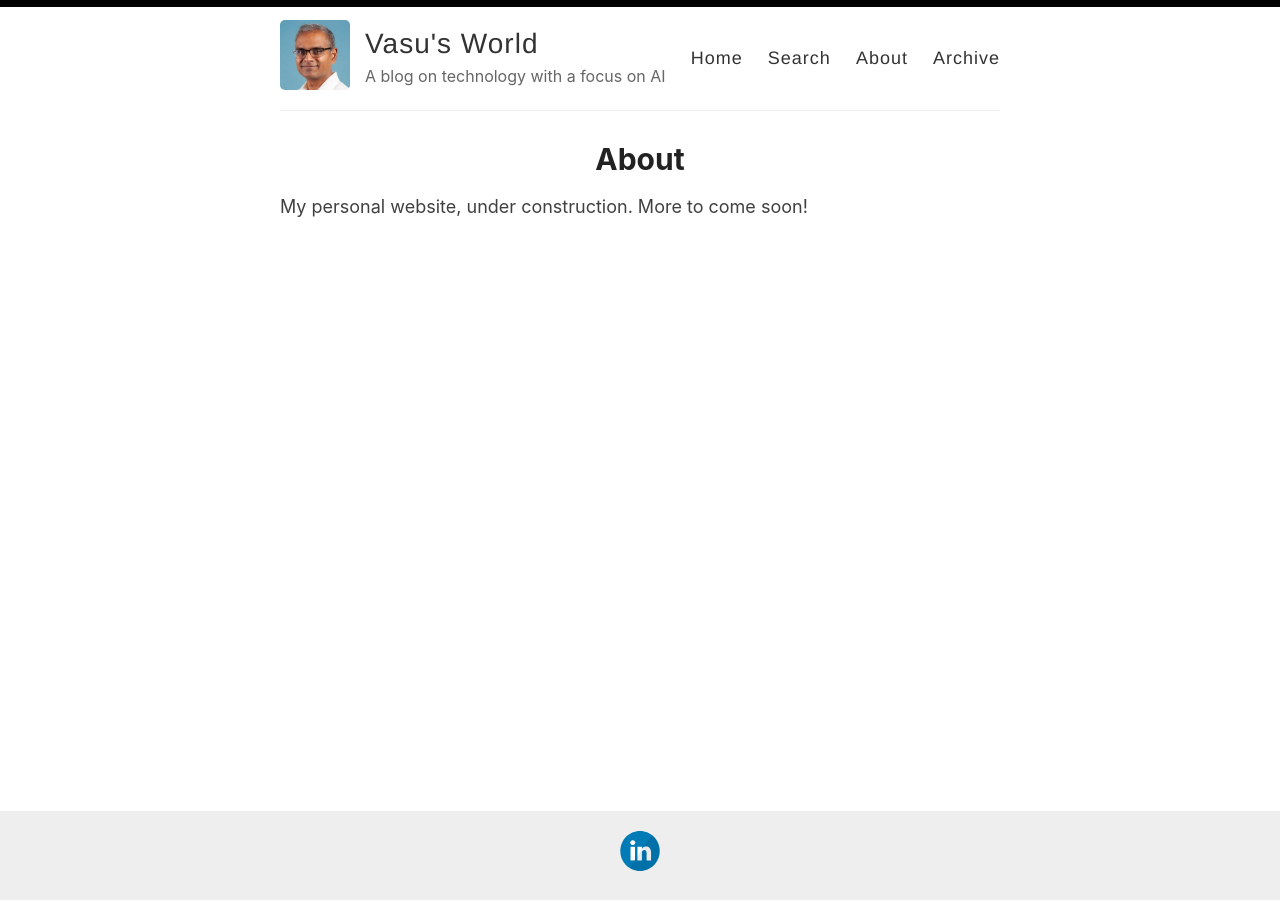
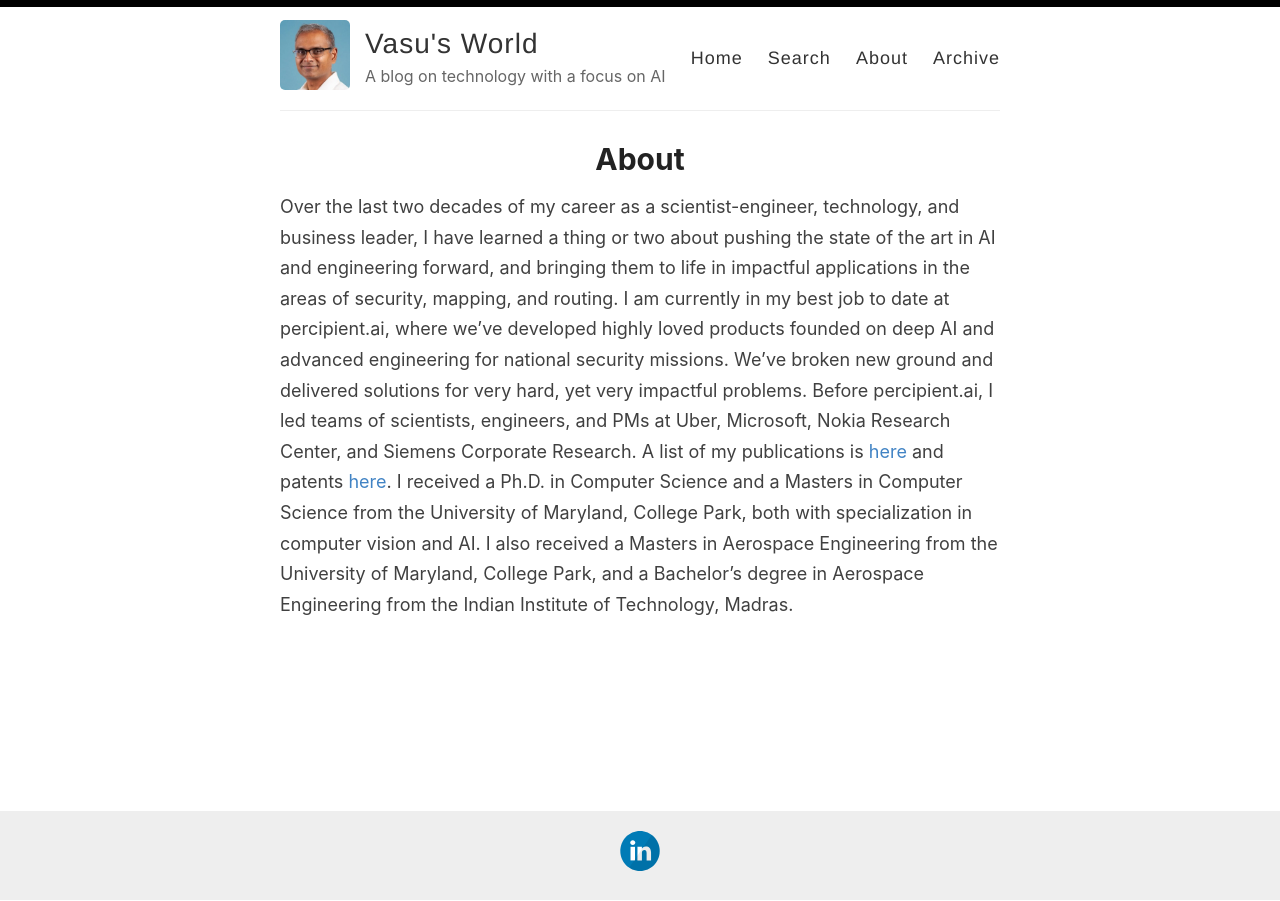
Before and after one commit to vasu20/vasu20, a Jekyll site: the page docs/about/index.html, which Jekyll copies as it is, in a window 1280 px wide. Built offline with Jekyll 4.4.1, drawn with Linux system fonts in a browser that asks for light colours.

Commit message:
About page update

```diff
--- a/docs/about/index.html
+++ b/docs/about/index.html
@@ -78,7 +78,7 @@
   <h1>About</h1>
 
   <div class="entry">
-    <p>My personal website, under construction. More to come soon!</p>
+    <p>Over the last two decades of my career as a scientist-engineer, technology, and business leader, I have learned a thing or two about pushing the state of the art in AI and engineering forward, and bringing them to life in impactful applications in the areas of security, mapping, and routing. I am currently in my best job to date at percipient.ai, where we’ve developed highly loved products founded on deep AI and advanced engineering for national security missions. We’ve broken new ground and delivered solutions for very hard, yet very impactful problems. Before percipient.ai, I led teams of scientists, engineers, and PMs  at Uber, Microsoft, Nokia Research Center, and Siemens Corporate Research. A list of my publications is <a href="https://bit.ly/2V7METS">here</a> and patents <a href="https://bit.ly/2FQYdcA">here</a>. I received a Ph.D. in Computer Science and a Masters in Computer Science from the University of Maryland, College Park, both with specialization in computer vision and AI. I also received a Masters in Aerospace Engineering from the University of Maryland, College Park, and a Bachelor’s degree in Aerospace Engineering from the Indian Institute of Technology, Madras.</p>
 
 
   </div>
```
